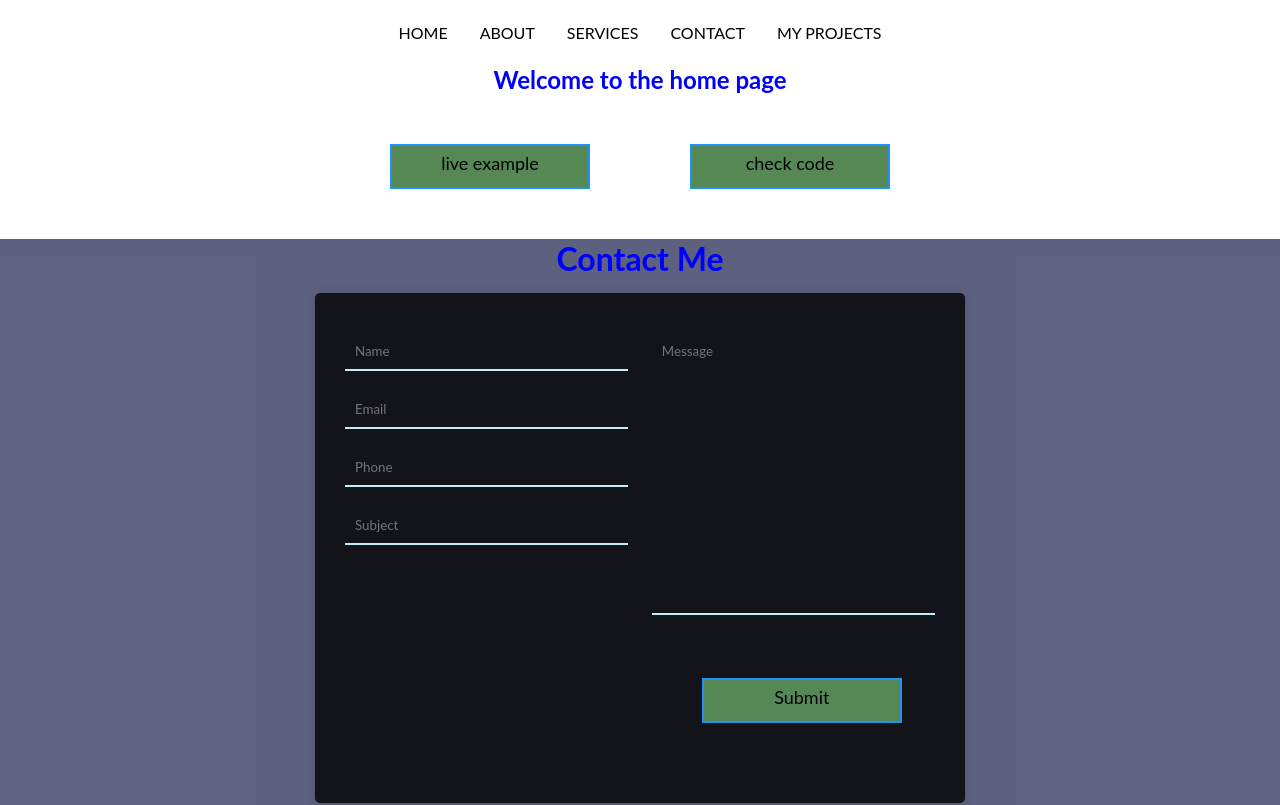
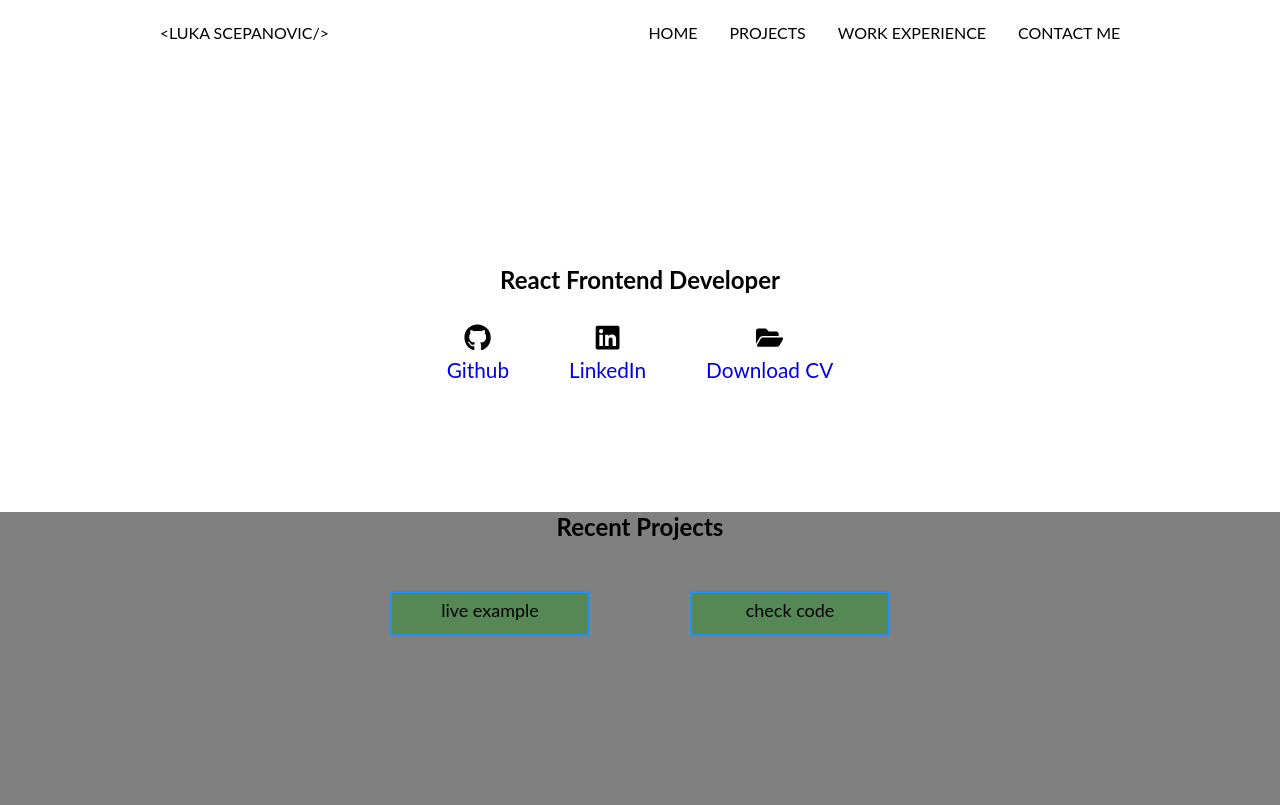
Before and after one commit to LukaScepanovic/portfolio, a React (Create React App) app: page / in a window 1280 px wide. Shown: the top 805 px of the page. Built offline with nearby package versions, Linux system fonts and the light colour scheme.

Commit message:
added projectsection and icons in home page

```diff
--- a/package.json
+++ b/package.json
@@ -8,6 +8,7 @@
     "@testing-library/user-event": "^12.2.2",
     "react": "^17.0.1",
     "react-dom": "^17.0.1",
+    "react-icons": "^3.11.0",
     "react-scripts": "4.0.0",
     "web-vitals": "^0.2.4"
   },
--- a/src/components/App.js
+++ b/src/components/App.js
@@ -2,18 +2,15 @@ import React from 'react'
 import '../css/app.css'
 import Navigation from './Navigation'
 import Home from './Home'
-import Buttons from './Buttons'
 import ContactForm from './ContactForm'
+import Projects from './Projects'
 
 function App() {
   return (
     <>
       <Navigation />
       <Home />
-      <div className="btn__flex">
-        <Buttons text={'live example'} />
-        <Buttons text={'check code'} />
-      </div>
+      <Projects />
       <ContactForm />
     </>
   )
--- a/src/components/ContactForm.js
+++ b/src/components/ContactForm.js
@@ -2,7 +2,7 @@ import React from 'react'
 
 export default function ContactForm() {
     return (
-        <div className="contactme" id="contactme">
+        <section className="contactme" id="contactme">
         <h1 className="title">Contact Me</h1>
         <form name="contact" method="POST" data-netlify="true">
           <div className="wrapper">
@@ -21,6 +21,6 @@ export default function ContactForm() {
               </div>
             </div>
           </div></form>
-      </div>
+      </section>
     )
 }
--- a/src/components/Home.js
+++ b/src/components/Home.js
@@ -1,9 +1,25 @@
 import React from 'react'
+import { FaGithub, FaLinkedin, FaFolderOpen } from "react-icons/fa"
 
 export default function Home() {
     return (
         <section className="home">
-            <h1 className="title"> Welcome to the home page</h1>
+            <h1 className="title">React Frontend Developer</h1>
+            <div className="iconsGrid">
+                <div className="icons">
+                    <FaGithub />
+                    <a href="https://github.com/LukaScepanovic" className="links" target="_blank" rel="noreferrer">Github</a>
+                </div>
+                <div className="icons">
+                    <FaLinkedin />
+                    <a href="https://www.linkedin.com/in/luka-scepanovic-a83599167/" className="links" target="_blank" rel="noreferrer">LinkedIn</a>
+                </div>
+                <div className="icons">
+                    <FaFolderOpen />
+                    <a href="img/cv.pdf" className="links" target="_blank" rel="noreferrer">Download CV</a>
+                </div>
+            </div>
+
         </section>
     )
 }
--- a/src/components/Navigation.js
+++ b/src/components/Navigation.js
@@ -3,15 +3,17 @@ import React from 'react'
 export default function Navigation() {
     return (
         <header className="navbar">
+            <div class="signature">
+                <a href="home">&#60;Luka Scepanovic/&#62;</a>
+            </div>
             <div className="navbar_items">
                 <ul>
                     <li><a href="home">home</a></li>
-                    <li><a href="#about">about</a></li>
-                    <li><a href="#services">services</a></li>
-                    <li><a href="#contactme">contact</a></li>
-                    <li><a href="#myprojects">My Projects</a></li>
+                    <li><a href="#projects">projects</a></li>
+                    <li><a href="#work experience">work experience</a></li>
+                    <li><a href="#contactme">contact me</a></li>
                 </ul>
             </div>
-            </header>
+        </header>
     )
 }
--- /dev/null
+++ b/src/components/Projects.js
@@ -0,0 +1,14 @@
+import React from 'react'
+import Buttons from './Buttons'
+
+export default function Projects() {
+    return (
+        <section className="projects" id="projects">
+            <h1 className="title2">Recent Projects</h1>
+            <div className="btn__flex">
+                <Buttons text={'live example'} />
+                <Buttons text={'check code'} />
+            </div>
+        </section>
+    )
+}
--- a/src/css/app.css
+++ b/src/css/app.css
@@ -2,6 +2,7 @@
 @import 'home.css';
 @import 'buttons.css';
 @import 'contactForm.css';
+@import 'projects.css';
 
 * {
     margin: 0;
--- a/src/css/home.css
+++ b/src/css/home.css
@@ -1,4 +1,23 @@
 .title {
-    color: blue;
+    color: black;
     text-align: center;
+    margin-top: 200px;
 }
+
+.icons {
+    text-align: center;
+    font-size: 1.7rem;
+    margin: 30px 30px;
+
+}
+
+.iconsGrid {
+    display: flex;
+    justify-content: center;
+    align-items: center;
+}
+
+.links {
+    font-size: 1.3rem;
+    display: block;
+}
--- a/src/css/navigation.css
+++ b/src/css/navigation.css
@@ -4,7 +4,6 @@
     display: flex;
     justify-content: space-around;
     align-items: center;
-    /* position: absolute;      */
 }
 
 .navbar_items li:hover {
@@ -15,11 +14,13 @@
     display: flex;
 }
 
-.navbar .navbar_items ul li {
+.navbar .navbar_items ul li,
+.signature {
     text-transform: uppercase;
     padding: 1rem;
 }
 
-.navbar .navbar_items ul li a {
+.navbar .navbar_items ul li a,
+.signature a{
     color: black;
 }
--- /dev/null
+++ b/src/css/projects.css
@@ -0,0 +1,10 @@
+.projects {
+    background-color: grey;
+    height: 50vh;
+}
+
+.title2 {
+    color: black;
+    text-align: center;
+    margin-top: 100px;
+}
```
Also changed, not shown: 2 other files (tests, documents, lock files or other folders).
